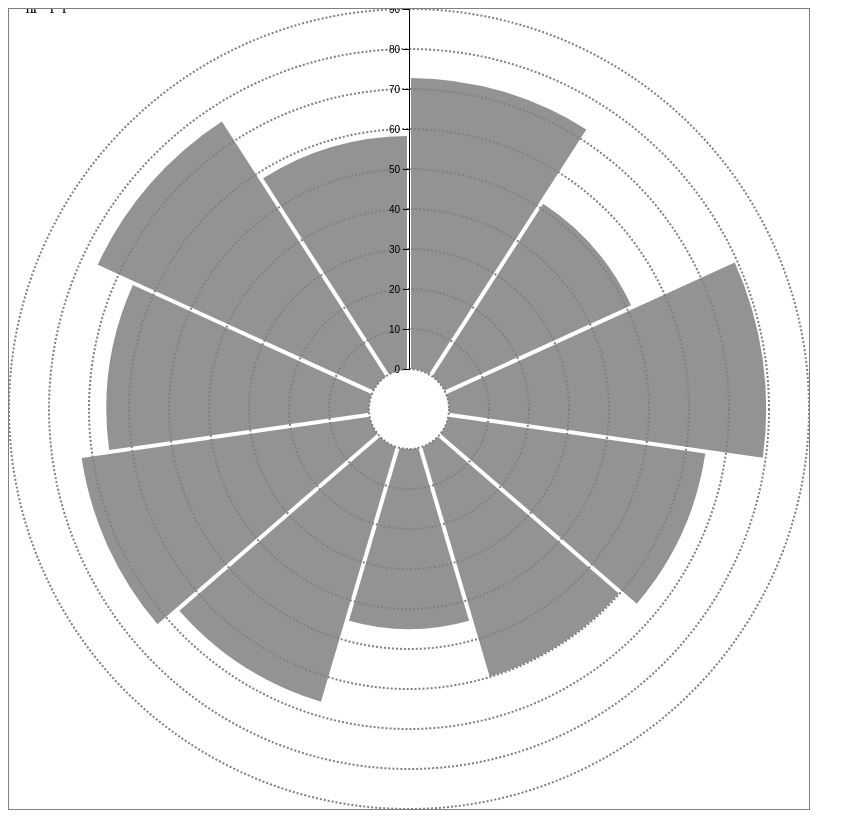
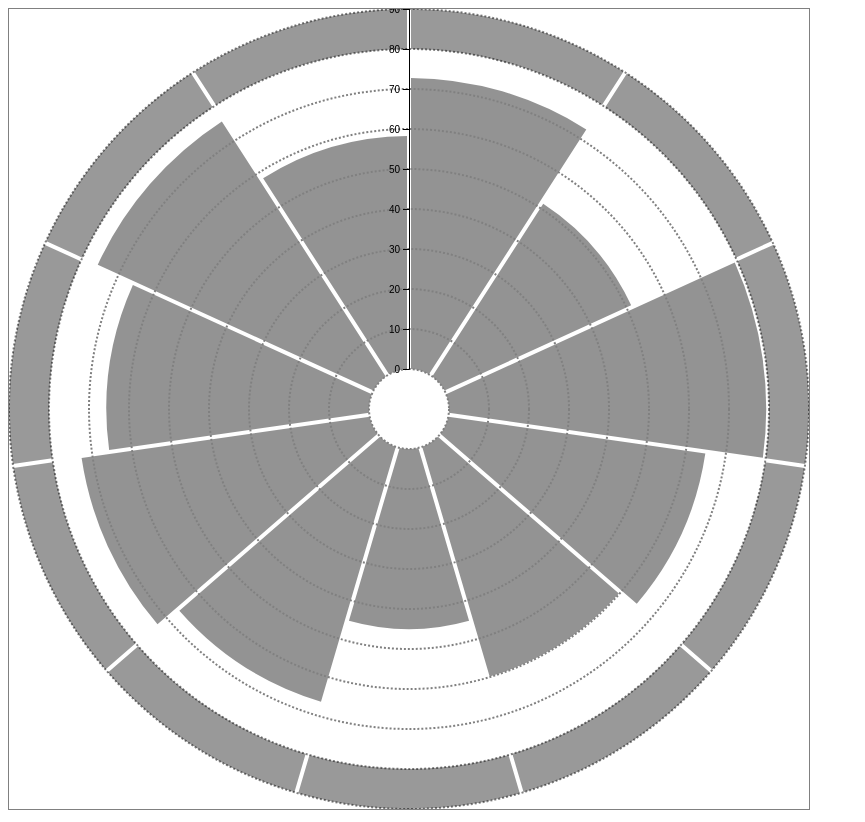
Before and after one commit to RadekKosiada/polar-chart, a plain HTML site: page index.html in a window 1280 px wide. Shown: the whole page, without its empty margins (0-865 px from the left). Drawn offline with nearby package versions, Linux system fonts and the light colour scheme.

Commit message:
Working on labels added to the external arch;

```diff
--- a/script.js
+++ b/script.js
@@ -60,7 +60,7 @@ function drawPolarChart(options, appData) {
 
     function returnsBarsIndex() {
         nameOfBars.forEach(function (elem, i) {
-            console.log(i)
+            // console.log(i)
             return i;
         });
     }
@@ -69,7 +69,7 @@ function drawPolarChart(options, appData) {
     function getBarsHeight() {
         var heightsArr = [];
         for (var key in appData) {
-            console.log("VaLUES:", appData[key])
+            // console.log("VaLUES:", appData[key])
             // I am adding here innerRadius,
             //as the bars start from it and not 0 (middle of the svg);
             heightsArr.push(appData[key] + innerRadius)
@@ -107,7 +107,7 @@ function drawPolarChart(options, appData) {
         .innerRadius(innerRadius)
         .startAngle(function (d, i) { console.log("fired"); return (i * 2 * Math.PI) / numberOfBars; })
         .endAngle(function (d, i) { return ((i + 1) * 2 * Math.PI) / numberOfBars; })
-        .outerRadius(function (d, i) {console.log('DDDDD',d); return y(d); })
+        .outerRadius(function (d, i) { return y(d); })
         .padAngle(options.padAngle)
         .padRadius(options.padRadius);
 
@@ -128,42 +128,58 @@ function drawPolarChart(options, appData) {
 
     var labelsGroup = svg.append("g");
 
-    //function that will create another arc to append text elements to it;
-    // var labelsArc = d3.arc()
-    //     .innerRadius(innerRadius * options.levels)
-    //     .outerRadius(innerRadius * options.levels - innerRadius)
-    //     .startAngle(0)
-    //     .endAngle(2 * Math.PI);
+    // function that will create another arc to append text elements to it;
+    var labelsArc = d3.arc()
+        .innerRadius(innerRadius * options.levels)
+        .outerRadius(innerRadius * options.levels - innerRadius)
+        .startAngle(function (d, i) { console.log("fired"); return (i * 2 * Math.PI) / numberOfBars; })
+        .endAngle(function (d, i) { return ((i + 1) * 2 * Math.PI) / numberOfBars; })
+        .padAngle(options.padAngle)
+        .padRadius(options.padRadius);
 
-    // //creating another arc => anchor for labels;
-    // labelsGroup.append("path")
-    //     .attr("class", "arc")
-    //     .attr("transform", "translate(" + options.size / 2 + "," + options.size / 2 + ")")
-    //     .attr("fill", "grey")
-    //     .attr("fill-opacity", 0.4)
-    //     .attr("d", labelsArc);
+    var labelsPie = d3.pie()
+        .value(function(d) {
+            var startAngle = function (d, i) { console.log("fired"); return (i * 2 * Math.PI) / numberOfBars};
+            var endAngle = function (d, i) { return ((i + 1) * 2 * Math.PI) / numberOfBars};
+            return endAngle - startAngle;
+        })
+        .padAngle(.01)
+        .sort(null);
 
-    labelsGroup.selectAll("text")
+    // https://www.visualcinnamon.com/2015/09/placing-text-on-arcs.html
+    //creating another arc => anchor for labels;
+    labelsGroup.selectAll(".labels-arc")
+        .data(labelsPie(barsHeights))
+        .enter()
+        .append("path")
+        .attr("class", "labels-arc")
+        .attr("id", function(d,i) { return "label-arc-"+i; })
+        .attr("transform", "translate(" + options.size / 2 + "," + options.size / 2 + ")")
+        .attr("fill", "black")
+        .attr("fill-opacity", 0.4)
+        .attr("d", labelsArc);
+
+    labelsGroup.selectAll(".labels")
         .data(barsLabels)
-        .enter()
-        .append("text")
+        .enter().append("text")
         .attr("class", "labels")
-        .text(function (d, i) { return d; })
+        .append("textPath")
+        .attr("fill", "black")
+        // .attr("x", 5)
+        // .attr("y", 18)
+        .attr("xlink:href", function(d, i) { return "label-arc-" + i; })
+        // .attr("startOffset", function(d, i) {return i * 100 / numBars + 50 / numBars + '%';})
+        .text(function(d) { console.log(d); return d; })
 
-    var numbersGroup = svg.append("g")
-        .attr("stroke", "red")
-        .attr("fill", "red")
-        .attr("transform", "translate(100, 100)")
-        // .append("rect")
-        // .attr("width", 100)
-        // .attr("height", 100)
 
-    numbersGroup.selectAll("text")
-        .data(options.levels)
-        .enter()
-        .attr("class", "numbers")
-        .append("text")
-        .text(function (d, i) { return i; })
+    // var labels = labelsPaths.selectAll("textPath")
+    //     .data(barsLabels)
+    //     .enter()
+    //     .append("textPath")
+    //     .append("text")
+    //     .attr("class", "labels")
+    //     .text(function (d, i) { return d; })
+
 
     /// AXIS /////////////////////////////////
 
@@ -190,6 +206,7 @@ function drawPolarChart(options, appData) {
 
 
 
+
 }
 
 
```
Also changed, not shown: index.html (+1 -0 lines), 2 other files.
